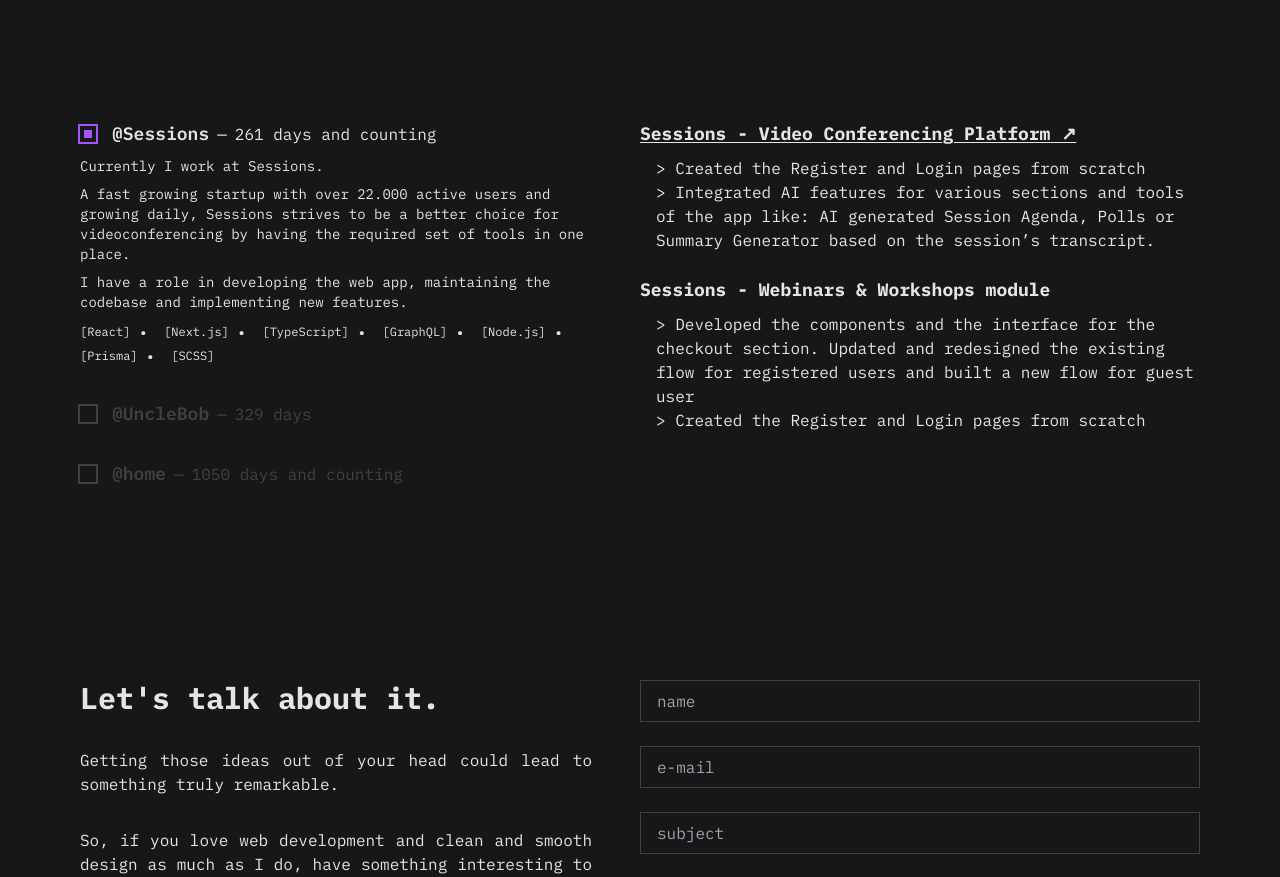
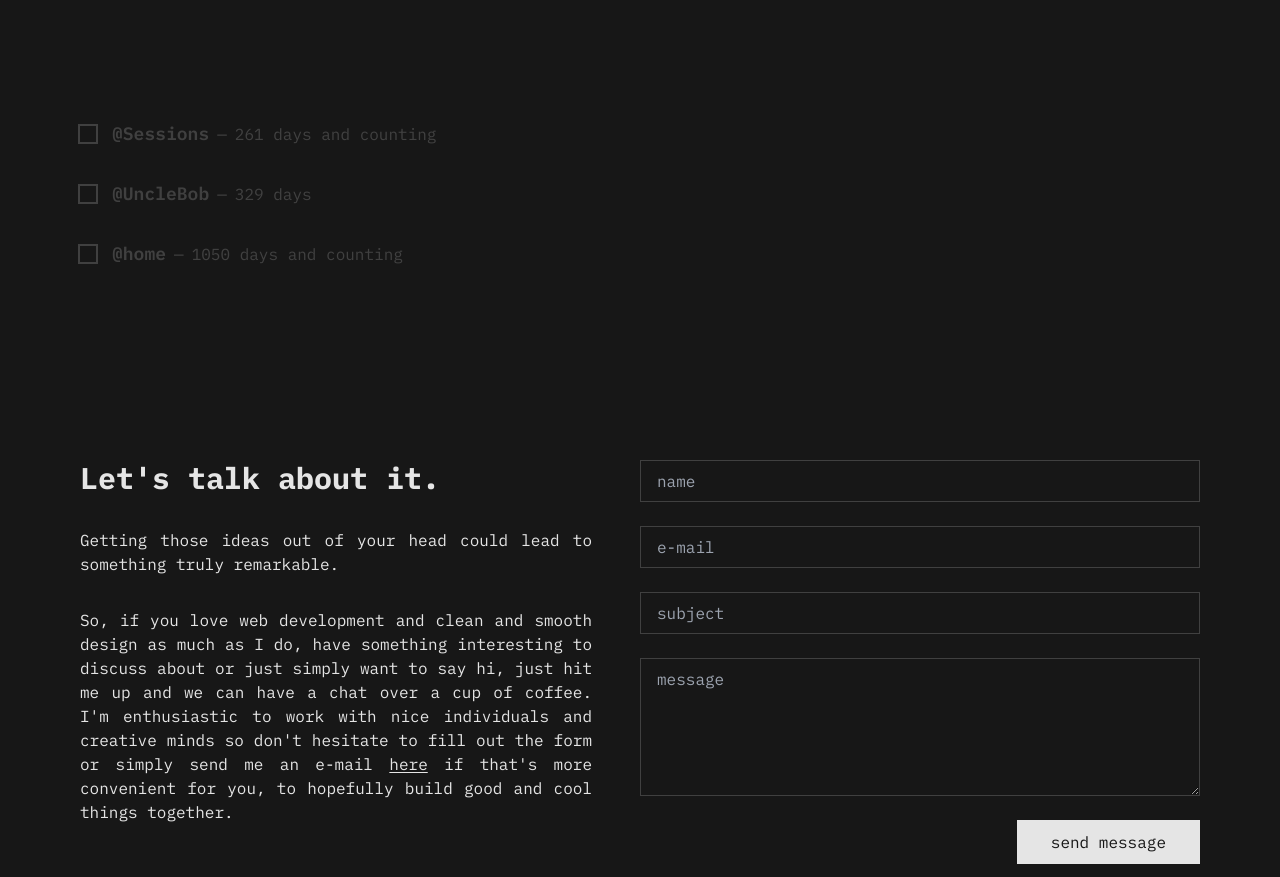
Before and after one commit to fangg19/alexjonny, a Next.js app: page / in a window 1280 px wide. Shown: the part 1240-2117 px from the top of the page. Built offline with nearby package versions, Linux system fonts and the light colour scheme.

Commit message:
og image; null selected job init

```diff
--- a/app/components/sections/Work.tsx
+++ b/app/components/sections/Work.tsx
@@ -9,8 +9,9 @@
 import useIsMobile from "@/app/utils/use-is-mobile-hook";
 
 const Work = () => {
-  const [selectedJob, setSelectedJob] = useState<JobType | null>(jobs[0]);
+  const [selectedJob, setSelectedJob] = useState<JobType | null>(null);
   const isMobile = useIsMobile();
+
   const handleSelectJob = (job: JobType) => {
     if (selectedJob?.id === job.id) {
       setSelectedJob(null);
--- a/app/layout.tsx
+++ b/app/layout.tsx
@@ -29,15 +29,15 @@
     siteName: "alexjonny",
     images: [
       {
-        url: "https://nextjs.org/og.png",
+        url: "/assets/images/og_twitter.png",
         width: 800,
         height: 600,
       },
       {
-        url: "https://nextjs.org/og-alt.png",
+        url: "/assets/images/og_twitter.png",
         width: 1800,
         height: 1600,
-        alt: "My custom alt",
+        alt: "alt og image",
       },
     ],
     locale: "en_US",
```
Also changed, not shown: app/assets/images/og_image_twitter.png (added).
